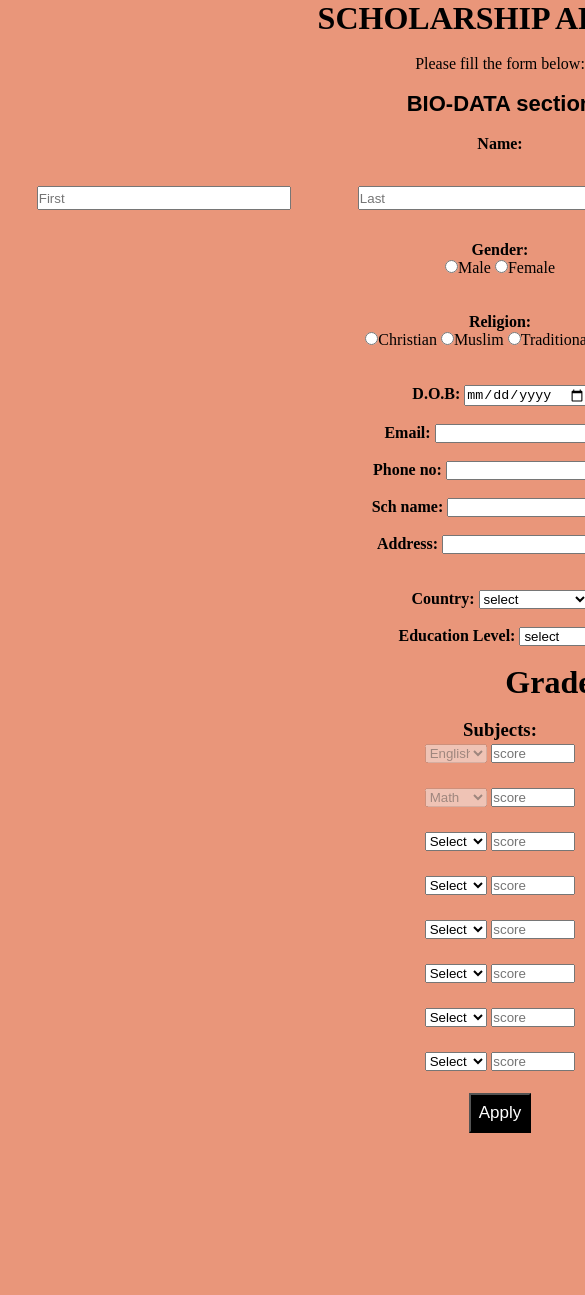
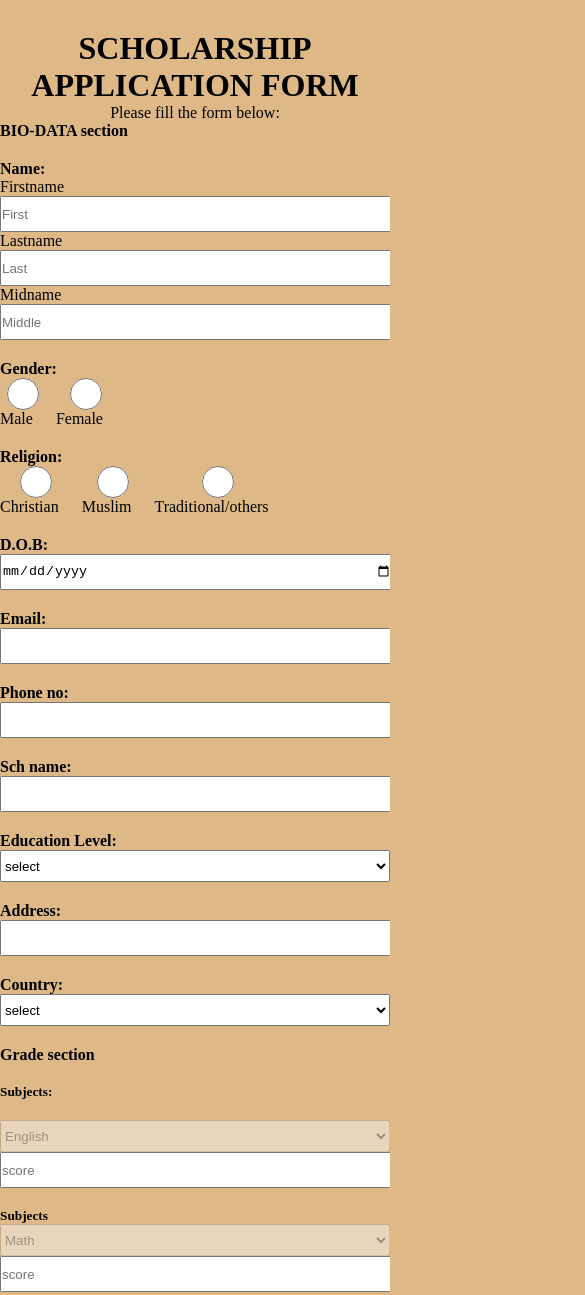
Before and after one commit to timinemcv/scholarship, a plain HTML site: page index.html in a window 390 px wide. Shown: the top 1295 px of the page, 585 px wide, since content can reach past the window. Drawn offline with nearby package versions, Linux system fonts and the light colour scheme.

Commit message:
scholarship

```diff
--- a/index.html
+++ b/index.html
@@ -14,57 +14,94 @@
     <form class="page">
         <div>
             <div>
-            <h1 class="sch">SCHOLARSHIP APPLICATION FORM</h1><br>
-                <p>Please fill the form below:</p><br>
-                <h4>BIO-DATA section</h4><br>
-                <label><b>Name:</b></label><br><br>
-                <div class="nameA">
-                    <label><input type="text" id="First" placeholder="First"></label><br>
-                <label id="error" class="error"></label><br><br>
+            <h1>SCHOLARSHIP APPLICATION FORM</h1>
+                <p>Please fill the form below:</p>
+                <h4>BIO-DATA section</h4>
 
-                <label><input type="text" id="lastName" placeholder="Last"></label><br>
-                <label id="error23" class="error"></label><br><br>
+                <div class="nameA upspace">
+                    <label class="column"><b>Name:</b></label>
 
-                <label><input type="text" id="Last" placeholder="Middle"></label><br>
-                <label id="error22" class="error"></label><br><br></div>
+                <div class="column1">
+                    <label class="mobiledis">Firstname</label>
+                    <label><input type="text" id="First" placeholder="First"></label>
+                 <label id="error" class="error"></label>
+                </div>
 
-                <label><b>Gender:</b></label><br>
-                <label> <input type="radio" name="sex">Male </label>
-                <label> <input type="radio" name="sex">Female </label><br>
-                <label id="error1" class="error"></label><br><br>
+                <div  class="column2">
+                    <label class="mobiledis">Lastname</label>
+                    <label><input type="text" id="lastName" placeholder="Last"></label>
+                    <label id="error23" class="error"></label>
+                </div>
 
-                <label><b>Religion:</b></label><br>
-                <label><input type="radio" name="religion">Christian </label>
-                <label><input type="radio" name="religion">Muslim</label>
-                <label><input type="radio" name="religion">Traditional/others</label><br>
-                <label id="error2" class="error"></label> <br><br>
+                <div  class="column3">
+                    <label class="mobiledis">Midname</label>
+                    <label><input type="text" id="Last" placeholder="Middle"></label>
+                    <label id="error22" class="error"></label>
+                </div>
+                </div>
 
-                <label><b>D.O.B:</b></label>
-                <label><input type="date" id="mess2"></label><br>
-                <label id="error6a" class="error"></label><br>
+                <div class="upspace mobile">
+                    <div class="outsidebox"></div>
+                <label><b>Gender:</b></label>
+                    <div class="mobile-inline">
+                    <label><input type="radio" name="sex" class="inline"><span>Male</span></label>
+                <label><input type="radio" name="sex" class="inline"><span>Female</span></label>
+                    </div></div>
+                <label id="error1" class="error mobile-error" ></label>
+                </div>
+
+
+
+                <div class="upspace  mobile">
+                    <div class="outsidebox">
+                <label><b>Religion:</b></label>
+                <div class="mobile-inline">
+                <label><input type="radio" name="religion"class="inline"><span>Christian</span></label>
+                <label><input type="radio" name="religion"class="inline"><span>Muslim</span></label>
+                <label><input type="radio" name="religion"class="inline"><span>Traditional/others</span></label>
+                </div> </div>
+
+                <label id="error2" class="error mobile-error"></label>
+                 </div>
+
+                <label  class="upspace"><b>D.O.B:</b></label>
+                <label><input type="date" id="mess2"></label>
+                <label id="error6a" class="error"></label>
 
                 <div class="row1">
-                    <div><label><b>Email:</b></label>
-                        <label><input type="text" id="mess"></label><br>
-                        <label id="error3" class="error"></label><br>
+                    <div  class="upspace"><label><b>Email:</b></label>
+                        <label><input type="text" id="mess"></label>
+                        <label id="error3" class="error"></label>
                     </div>
 
-                    <div> <label><b>Phone no:</b></label>
-                        <label><input type="number" id="digits"></label> <br>
-                        <label id="error4" class="error"></label><br>
+                    <div  class="upspace"> <label><b>Phone no:</b></label>
+                        <label><input type="number" id="digits"></label>
+                        <label id="error4" class="error"></label>
+                    </div>
+                    <div class="outside upspace">
+                        <div class="col1"><label><b>Sch name:</b></label>
+                            <label><input type="text" id="mess1"></label>
+                            <label id="error5" class="error"></label>
+                        </div>
+                        <div class="col2"> <label><b>Education Level:</b></label>
+                            <select id="selectOption1">
+                                <option value="">select</option>
+                                <option value="Level">O'Level</option>
+                                <option value="BSC">BSC/HND</option>
+                                <option value="Masters">Masters</option>
+                                <option value="Others1">Others</option>
+                            </select>
+                            <label id="error10" class="error"></label>
+                        </div>
                     </div>
 
-                    <div> <label><b>Sch name:</b></label>
-                        <label><input type="text" id="mess1"></label><br>
-                        <label id="error5" class="error"></label><br>
+
+                    <div  class="upspace"> <label><b>Address:</b></label>
+                        <label><input type="text" id="mess3"></label>
+                        <label id="error7" class="error"></label>
                     </div>
 
-                    <div> <label><b>Address:</b></label>
-                        <label><input type="text" id="mess3"></label><br>
-                        <label id="error7" class="error"></label><br><br>
-                    </div>
-
-                    <div>
+                    <div class="upspace">
                         <label><b>Country:</b></label>
                         <select id="selectOption">
                             <option value="">select</option>
@@ -73,99 +110,109 @@
                             <option value="South">South America</option>
                             <option value="North">North America</option>
                             <option value="Others">Others</option>
-                        </select><br>
-                        <label id="error8" class="error"></label><br></div>
-
-                        <div> <label><b>Education Level:</b></label>
-                            <select id="selectOption1">
-                                <option value="">select</option>
-                                <option value="Level">O'Level</option>
-                                <option value="BSC">BSC/HND</option>
-                                <option value="Masters">Masters</option>
-                                <option value="Others1">Others</option>
-                            </select> <br>
-                            <label id="error10" class="error"></label><br>
-                        </div>
+                        </select>
+                        <label id="error8" class="error"></label></div>
                 </div>
             </div>
 
 
-                <h1>Grade section</h1> <br>
-                <label ><h3>Subjects:</h></label><br>
+                <h4 class="upspace">Grade section</h4>
+                <label  class="upspace"><h5>Subjects:</h></label>
+            <div class="main">
+               <div class="flexthis upspace">
+                <select id="selectOption2" disabled>
+                    <option value="">English</option>
+                </select>
+                <input type="text" placeholder="score" class="score" id="scoreA">
+               </div>
+               <label id="error14" class="error"></label>
+            </div>
+                    <div class="main">
+                        <div class="flexthis upspace">
+                            <label class="mobiledis">Subjects</label>
+                            <select id="selectOption3" disabled>
+                                <option value="">Math</option>
+                            </select>
+                            <input type="text" placeholder="score" class="score" id="scoreB">
+                        </div>
+                        <label id="error15" class="error"></label>
+                    </div>
+
+               <div class="main">
+                <div class="flexthis upspace">
+                    <label class="mobiledis">Subjects</label>
+                    <select id="selectOption4">
+                        <option value="">Select</option>
+                    </select>
+                    <input type="text" placeholder="score" class="score" id="score1">
+                </div>
+                <label id="error16" class="error"></label>
+               </div>
+               <div class="main">
+                <div class="flexthis upspace">
+                    <label class="mobiledis">Subjects</label>
+                    <select id="selectOption5">
+                        <option value="">Select</option>
+                    </select>
+                    <input type="text" placeholder="score" class="score" id="score2">
+
+
+                </div>
+                <label id="error17" class="error"></label>
+               </div>
+
+                <div class="main">
+                    <div class="flexthis upspace">
+                        <label class="mobiledis">Subjects</label>
+                        <select id="selectOption6">
+                            <option value="">Select</option>
+                        </select>
+                        <input type="text" placeholder="score" class="score" id="score3">
+
+                    </div>
+                    <label id="error18" class="error"></label>
+                </div>
+
+               <div class="main">
+                <div class="flexthis upspace">
+                    <label class="mobiledis">Subjects</label>
+                <select id="selectOption7">
+                    <option value="select">Select</option>
+                </select>
+                <input type="text" placeholder="score" class="score" id="score4">
+
+
+            </div>
+            <label id="error19" class="error"></label>
+               </div>
             <div class="main">
 
-                <div>
-
-                    <select id="selectOption2" disabled style="width: 62px;">
-                        <option value="">English</option>
-                    </select>
-                    <input type="text" placeholder="score" class="score" id="scoreA"><br>
-                    <label id="error14" class="error"></label><br>
-                </div>
-
-                <div>
-                    <select id="selectOption3" disabled style="width: 62px;">
-                        <option value="">Math</option>
-                    </select>
-                    <input type="text" placeholder="score" class="score" id="scoreB"><br>
-                    <label id="error15" class="error"></label><br>
-                </div>
-
-                <div>
-                    <select id="selectOption4" style="width: 62px;">
-                        <option value="">Select</option>
-                    </select>
-                    <input type="text" placeholder="score" class="score" id="score1"><br>
-                    <label id="error16" class="error"></label><br>
-                </div>
-                <div>
-
-                    <select id="selectOption5" style="width: 62px;">
-                        <option value="">Select</option>
-
-                    </select>
-                    <input type="text" placeholder="score" class="score" id="score2"><br>
-                    <label id="error17" class="error"></label>
-                    <br>
-                </div>
-
-
-                <div>
-
-                    <select id="selectOption6" style="width: 62px;">
-                        <option value="">Select</option>
-                    </select>
-                    <input type="text" placeholder="score" class="score" id="score3"><br>
-                    <label id="error18" class="error"></label><br>
-                </div>
-                <div>
-                    <select id="selectOption7" style="width: 62px;">
+                <div class="flexthis upspace">
+                    <label class="mobiledis">Subjects</label>
+                    <select id="selectOption8">
                         <option value="select">Select</option>
                     </select>
-                    <input type="text" placeholder="score" class="score" id="score4"><br>
-                    <label id="error19" class="error"></label>
-                    <br>
+                    <input type="text" placeholder="score" class="score" id="score5">
+
                 </div>
-                <div>
-                    <select id="selectOption8" style="width: 62px;">
+                <label id="error20" class="error"></label>
+
+            </div>
+            <div class="main">
+                <div class="flexthis upspace">
+                    <label class="mobiledis">Subjects</label>
+                    <select id="selectOption9">
                         <option value="select">Select</option>
                     </select>
-                    <input type="text" placeholder="score" class="score" id="score5"><br>
-                    <label id="error20" class="error"></label>
-                    <br>
+                    <input type="text" placeholder="score" class="score" id="score6">
+
                 </div>
-                <div>
-                    <select id="selectOption9" style="width: 62px;">
-                        <option value="select">Select</option>
-                    </select>
-                    <input type="text" placeholder="score" class="score" id="score6"><br>
-                    <label id="error21" class="error"></label>
-                    <br>
-                </div>
-            </div></div>
+                <label id="error21" class="error"></label>
             </div>
-            <button type="button" id="btn_proceed" class="btn">Apply</button><br><br>
-            <label id="message" style="background-color: brown;color:white"></label><br><br><br>
+          <div class="button">
+            <button type="button" id="btn_proceed" class="btn">Apply</button>
+          </div>
+            <label id="message" style="background-color: brown;color:white"></label>
             <canvas id="myChart" style="width:100%;max-width:600px;" class="chart"></canvas>
 
     </form>
--- a/main.css
+++ b/main.css
@@ -1,5 +1,5 @@
 *{padding: 0%;margin: 0%;}
-body{background-color:rgb(51, 82, 82);color: black;}
+/* body{background-color:burlywood;color: black;}
 .page{background-color:darksalmon;}
 h4{font-size: 22px;font-family:sans-serif;}
 .page .nameA{display: flex;justify-content: space-evenly;margin-left: 20px;;border-radius: 30px;height: 50px;margin-bottom: 20px;}
@@ -9,36 +9,58 @@ h4{font-size: 22px;font-family:sans-serif;}
 .page .error{color: red;}
 .page .main{display: grid;justify-content: center;justify-content: space-between;grid-template-columns: 1fr 1fr;}
 .page .main1{display: flex;justify-content: center;}
-.page .btn{height: 40px;background-color: black;color: white;font-size: 17px;margin-bottom: 30px;justify-content:center;width: 62px;}
 .page .row3{justify-content: center}
 .page .row1{display: grid;grid-template-columns: 1fr 1fr;}
 .page  .score{width: 80px}
 .page .continent{display: flex;justify-content: space-between;}
 .page .continent select{height: 25px;width: 80px;}
-.main{display: grid;grid-template-columns: 1fr 1fr;justify-content: center;}
+.main{display: grid;grid-template-columns: 1fr 1fr;justify-content: center;} */
+
+body{background-color: burlywood;color: black;}
+.page{width: 60%;margin:30px auto;}
+.page p,h1{text-align: center;}
+label{display: block;}
+.page .nameA{display: flex;margin-top: 30px;}
+input,select{display: block;width: 60%;height: 32px;}
+.page .nameA .column{width: 10%;}
+.page .nameA .column1,
+.page .nameA .column2,
+.page .nameA .column3{width: 30%;}
+.page .nameA .column1 input,
+.page .nameA .column2 input,
+.page .nameA .column3 input{width: 80%; ;}
+.page .inline{display: unset;width: unset;margin: unset;vertical-align: middle;}
+.page .outside{display: flex;gap: 60px;}
+.page .outside span{margin-left: 20px;}
+.page .upspace{margin-top: 20px;}
+.page .outside .col1,
+.page .outside .col2{width: 50%;}
+.page .outside .col1 input,
+.page .outside .col2 select{width: 80%;}
+.page .main .flexthis{display: flex;gap: 30px;}
+.page .main .flexthis select{width: 300px;}
+.page .main .flexthis input{width: 150px;}
+.page .error{color: red}
+.page .btn{height: 40px;background-color: black;color: white;font-size: 17px;margin-top: 30px;width: 80px}
+.page .button{display: flex;justify-content: center;}
 
 
-@media(max-width:1024px){
-    .page{margin-left: 120px}
-    .page .main{display: grid;grid-template-columns: 1fr 1fr 1fr 1fr;}
-    h1{margin-left: 200px;}
-}
 
-@media(max-width:768px){
-    .page{margin: 0%;}
-    .page .main{display: grid;grid-template-columns: 1fr;}
-    .page .row1{display: block;}
-    .page .main1{display: grid;grid-template-columns: 1fr;}
-}
+
+.mobiledis{display: none !important;}
 
 @media(max-width:425px){
-    .page{margin-left: 0%;}
-    .page .main{display: grid;grid-template-columns: 1fr}
+  .mobiledis{display: block !important;}
+  .page{width: 100%;overflow: hidden;}
+  input,select{display: block;width: 100% !important;}
+  .page .nameA{display: block}
+  .page .main .flexthis{display: block;}
+  .page .outside{display: block}
+  .page .mobile-inline{display: flex;gap: 10px;}
+  .page .column1, .column2, .column3{width: 100% !important;}
+  .page .outside .inline{width: unset !important;margin: unset !important;}
+  .page .mobile-error{display: block !important;width: 100% !important;}
+  .outside span{margin-left: 2px !important;}
+  .page .outside .col1,
+  .page .outside .col2{width: 100%;margin-top: 20px;}
 }
-
-@media(max-width:375px){
-    h1{margin-left: 50px;}
-    .page .row3{display: grid;}
-    .page .main{display: grid;grid-template-columns: 1fr}
-    .page .main1{display: grid;grid-template-columns: 1fr}
-}
```
